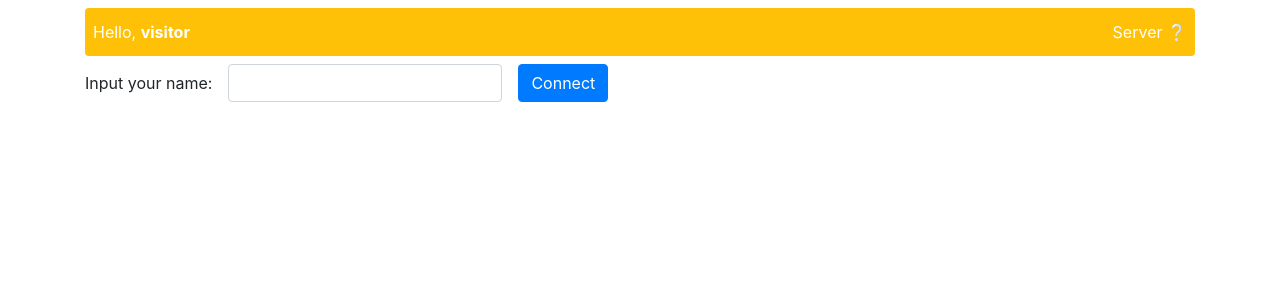
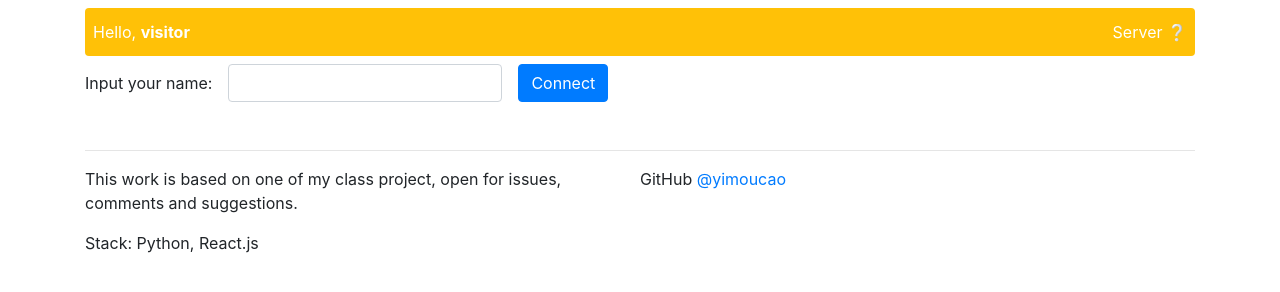
Before and after one commit to yimoucao/Gomoku, a React app: page public/index.html in a window 1280 px wide. Built offline with nearby package versions, Linux system fonts and the light colour scheme.

Commit message:
minor touches

```diff
--- a/public/index.html
+++ b/public/index.html
@@ -31,6 +31,18 @@
         You need to enable JavaScript to run this app.
       </noscript>
       <div id="root"></div>
+      <div id="footer" class="footer mt-5">
+        <hr>
+        <div class="row w-100">
+          <div class="col-6">
+            <p>This work is based on one of my class project, open for issues, comments and suggestions.</p>
+            <p>Stack: Python, React.js</p>
+          </div>
+          <div class="col-6">
+            GitHub&nbsp;<a href='https://github.com/yimoucao/Gomoku'>@yimoucao</a>
+          </div>
+        </div>
+      </div>
     </div>
     <!--
       This HTML file is a template.
```
